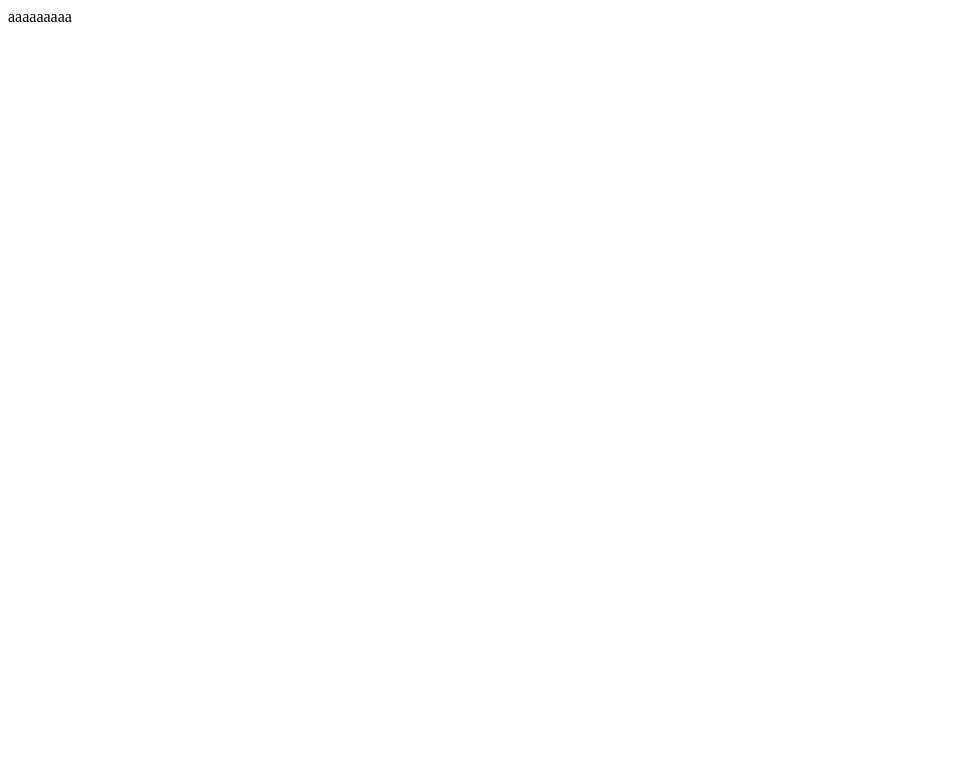
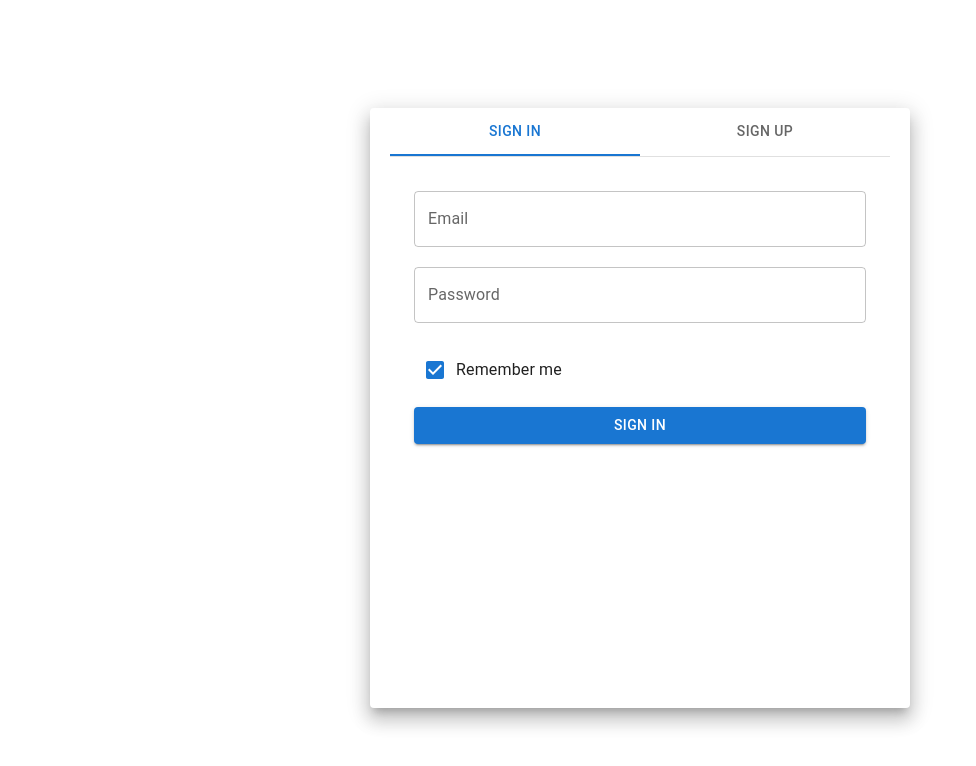
Before and after one commit to EmersonAlves019/Your-dictionary, a React (Create React App) app: page / in a window 1280 px wide. Shown: the top 766 px of the page, without its empty margins (0-976 px from the left). Built offline with nearby package versions, Linux system fonts and the light colour scheme.

Commit message:
feat(login): login page and login form

```diff
--- a/src/App.tsx
+++ b/src/App.tsx
@@ -1,10 +1,14 @@
+import React from 'react';
+import { BrowserRouter } from 'react-router-dom';
 
-function App () {
+import Router from './routes/index.routes';
+
+const App: React.FC = () => {
   return (
-    <div className="App">
-aaaaaaaaa
-    </div>
-  )
-}
+    <BrowserRouter>
+      <Router />
+    </BrowserRouter>
+  );
+};
 
-export default App
+export default App;
--- /dev/null
+++ b/src/components/Container/SignInForm/index.tsx
@@ -0,0 +1,70 @@
+import React from 'react';
+import { useForm } from 'react-hook-form';
+
+import { yupResolver } from '@hookform/resolvers/yup';
+import {
+  Button,
+  Checkbox,
+  FormControlLabel,
+  Grid,
+  TextField,
+} from '@mui/material';
+
+import FormError from '../../Core/FormError';
+import { schema } from './validation/schema';
+
+const textFieldStyle = {
+  margin: '10px 0',
+};
+
+const SignInForm: React.FC = () => {
+  const {
+    register,
+    handleSubmit,
+    formState: { errors },
+  } = useForm({ resolver: yupResolver(schema) });
+
+  const onSubmit = (data: any) => {
+    console.log(data);
+  };
+
+  return (
+    <Grid>
+      <form onSubmit={handleSubmit(onSubmit)}>
+        <TextField
+          label="Email"
+          placeholder="example@example.com"
+          type="email"
+          fullWidth
+          style={textFieldStyle}
+          {...register('email')}
+          error={!!errors.email}
+        />
+        <FormError message={errors.email?.message} />
+
+        <TextField
+          label="Password"
+          placeholder="*********"
+          type="password"
+          fullWidth
+          style={textFieldStyle}
+          {...register('password')}
+          error={!!errors.password}
+        />
+        <FormError message={errors.password?.message} />
+
+        <FormControlLabel
+          style={{ margin: '16px 0' }}
+          control={<Checkbox checked name="rememberMe" color="primary" />}
+          label="Remember me"
+        />
+
+        <Button type="submit" variant="contained" fullWidth>
+          Sign In
+        </Button>
+      </form>
+    </Grid>
+  );
+};
+
+export default SignInForm;
--- /dev/null
+++ b/src/components/Container/SignInForm/validation/schema.ts
@@ -0,0 +1,9 @@
+import * as yup from 'yup';
+
+export const schema = yup.object().shape({
+  email: yup.string().email().required('Email is required'),
+  password: yup
+    .string()
+    .required('Password is required')
+    .min(6, 'Password must be at least 6 characters'),
+});
--- /dev/null
+++ b/src/components/Core/FormError/index.tsx
@@ -0,0 +1,18 @@
+import React from 'react';
+
+import { Typography } from '@mui/material';
+
+const errorStyle = {
+  color: '#D32F2F',
+  fontSize: '14px',
+};
+
+interface IFormErrorProps {
+  message: string;
+}
+
+const FormError: React.FC<IFormErrorProps> = ({ message }: IFormErrorProps) => {
+  return <Typography style={errorStyle}>{message}</Typography>;
+};
+
+export default FormError;
--- /dev/null
+++ b/src/components/Core/TabPanel/index.tsx
@@ -0,0 +1,24 @@
+import React from 'react';
+
+import { Box } from '@mui/material';
+
+interface ITabPanelProps {
+  children: React.ReactNode;
+  index: number;
+  value: number;
+}
+
+const TabPanel = ({ children, value, index }: ITabPanelProps) => {
+  return (
+    <section
+      role="tabpanel"
+      hidden={value !== index}
+      id={`simple-tabpanel-${index}`}
+      aria-labelledby={`simple-tab-${index}`}
+    >
+      {value === index && <Box sx={{ p: 3 }}>{children}</Box>}
+    </section>
+  );
+};
+
+export default TabPanel;
--- /dev/null
+++ b/src/pages/Login/index.tsx
@@ -0,0 +1,47 @@
+import * as React from 'react';
+
+import Box from '@mui/material/Box';
+import Tab from '@mui/material/Tab';
+import Tabs from '@mui/material/Tabs';
+
+import SignInForm from '../../components/Container/SignInForm';
+import TabPanel from '../../components/Core/TabPanel';
+import { getTagProps } from '../../shared/functions/getTableProps';
+import * as S from './styles';
+
+const Login: React.FC = () => {
+  const [value, setValue] = React.useState(0);
+
+  const handleChangeTab = (
+    _event: any,
+    newValue: React.SetStateAction<number>,
+  ) => {
+    setValue(newValue);
+  };
+
+  return (
+    <S.LoginPageContainer>
+      <S.LoginFormContainer elevation={12}>
+        <Box sx={{ borderBottom: 1, borderColor: 'divider' }}>
+          <Tabs
+            value={value}
+            onChange={handleChangeTab}
+            style={{ width: '100%' }}
+          >
+            <Tab label="Sign In" style={{ width: '50%' }} {...getTagProps(0)} />
+            <Tab label="Sign Up" style={{ width: '50%' }} {...getTagProps(1)} />
+          </Tabs>
+        </Box>
+
+        <TabPanel value={value} index={0}>
+          <SignInForm />
+        </TabPanel>
+        <TabPanel value={value} index={1}>
+          {/* sign up form */}
+        </TabPanel>
+      </S.LoginFormContainer>
+    </S.LoginPageContainer>
+  );
+};
+
+export default Login;
--- /dev/null
+++ b/src/pages/Login/styles.ts
@@ -0,0 +1,21 @@
+import { Paper } from '@mui/material';
+import styled from 'styled-components';
+
+export const LoginPageContainer = styled.main`
+  width: 100%;
+  height: 100vh;
+  display: flex;
+  justify-content: center;
+  align-items: center;
+`;
+
+export const LoginFormContainer = styled(Paper)`
+  display: flex;
+  flex-direction: column;
+  padding: 0 20px;
+  width: 90vw;
+  height: 80vh;
+  min-height: 460px;
+  max-height: 600px;
+  max-width: 500px;
+`;
--- a/src/routes/index.routes.tsx
+++ b/src/routes/index.routes.tsx
@@ -2,9 +2,14 @@ import React from 'react';
 import { useRoutes } from 'react-router';
 
 import Home from '../pages/Home';
+import Login from '../pages/Login';
 
 const Router = () => {
   const routes = [
+    {
+      path: '/',
+      element: <Login />,
+    },
     {
       path: '/home',
       element: <Home />,
--- /dev/null
+++ b/src/shared/functions/getTableProps.ts
@@ -0,0 +1,11 @@
+interface IGetTagProps {
+  id: string;
+  'aria-controls': string;
+}
+
+export const getTagProps = (index: number): IGetTagProps => {
+  return {
+    id: `simple-tab-${index}`,
+    'aria-controls': `simple-tabpanel-${index}`,
+  };
+};
```
Also changed, not shown: package.json (+26 -8 lines), src/index.tsx (+8 -7 lines), 1 other file (tests, documents, lock files or other folders).
